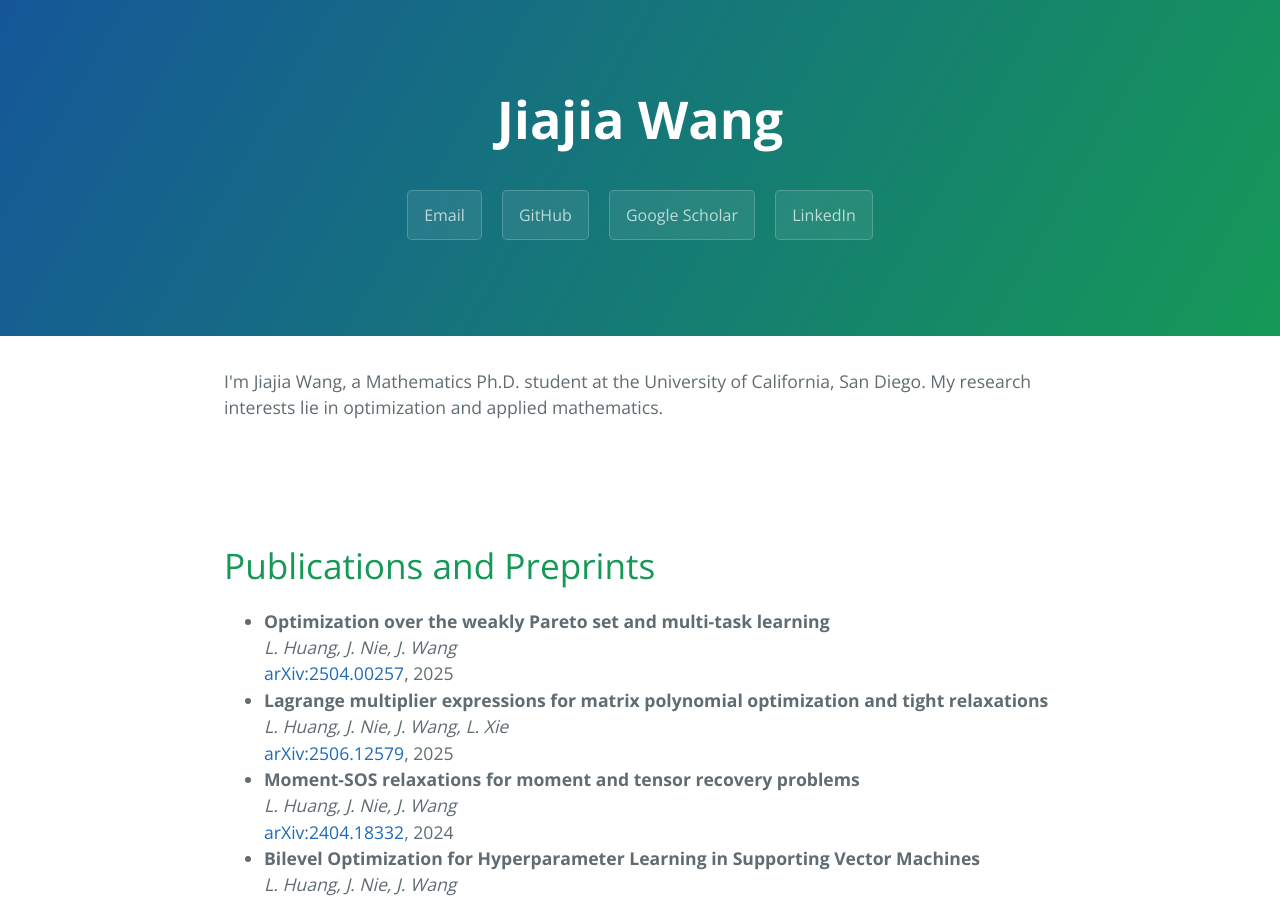
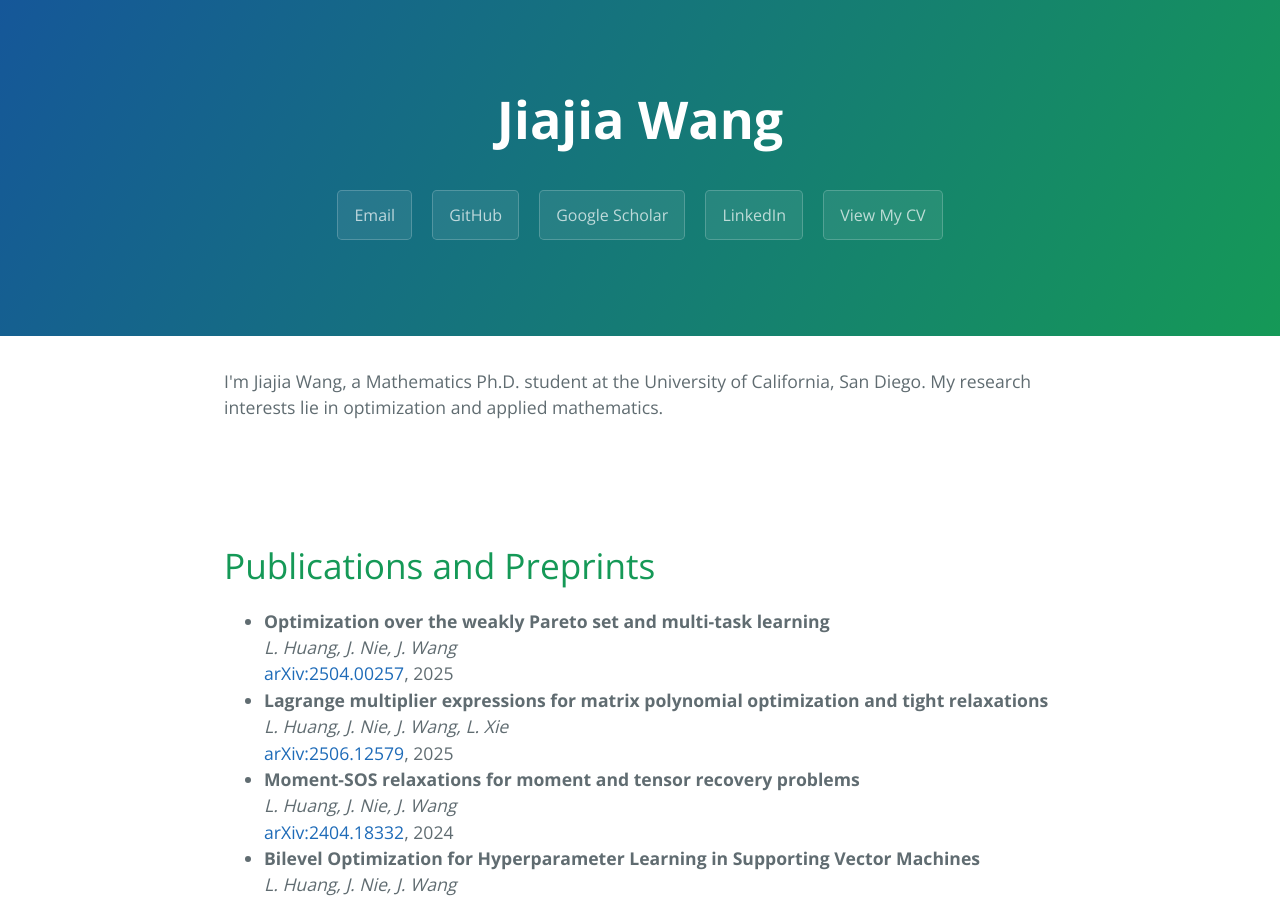
Before and after one commit to additionjj/jiajia_website, a Jekyll site: the page built from index.md, in a window 1280 px wide and 900 px high. Built offline with Jekyll 4.4.1, drawn with Linux system fonts in a browser that asks for light colours.

Commit message:
Update default.html

```diff
--- a/_layouts/default.html
+++ b/_layouts/default.html
@@ -22,6 +22,7 @@
   <a href="https://github.com/additionjj" class="btn">GitHub</a>
   <a href="https://scholar.google.com/citations?user=0Dnt4wgAAAAJ&hl=en" class="btn">Google Scholar</a>
   <a href="https://www.linkedin.com/in/jiajia-wang-610131253/" class="btn">LinkedIn</a>
+  <a href="Jiajia_CV.pdf" class="btn">View My CV</a>
 </header>
 
     <main id="content" class="main-content" role="main">
```
